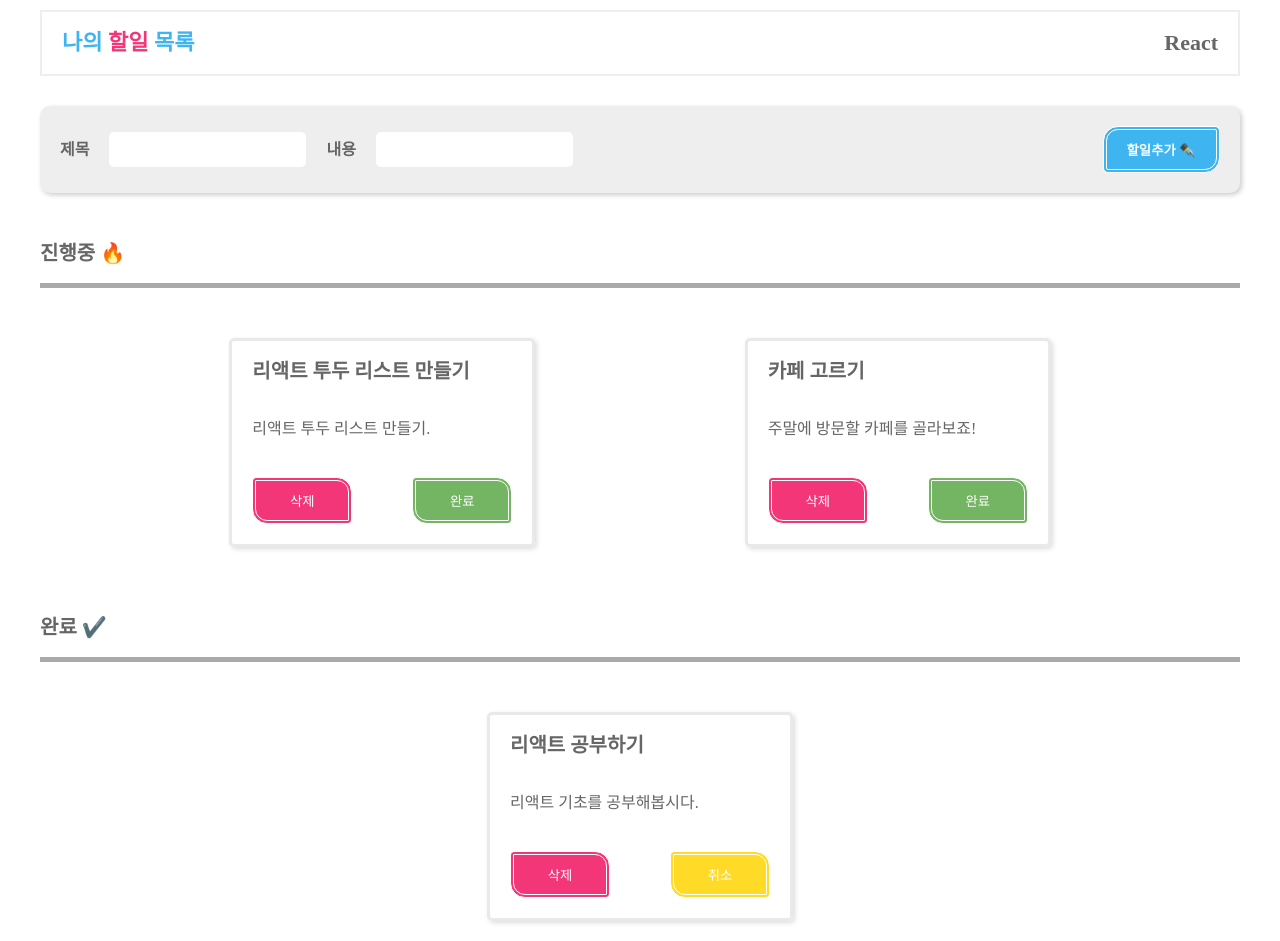
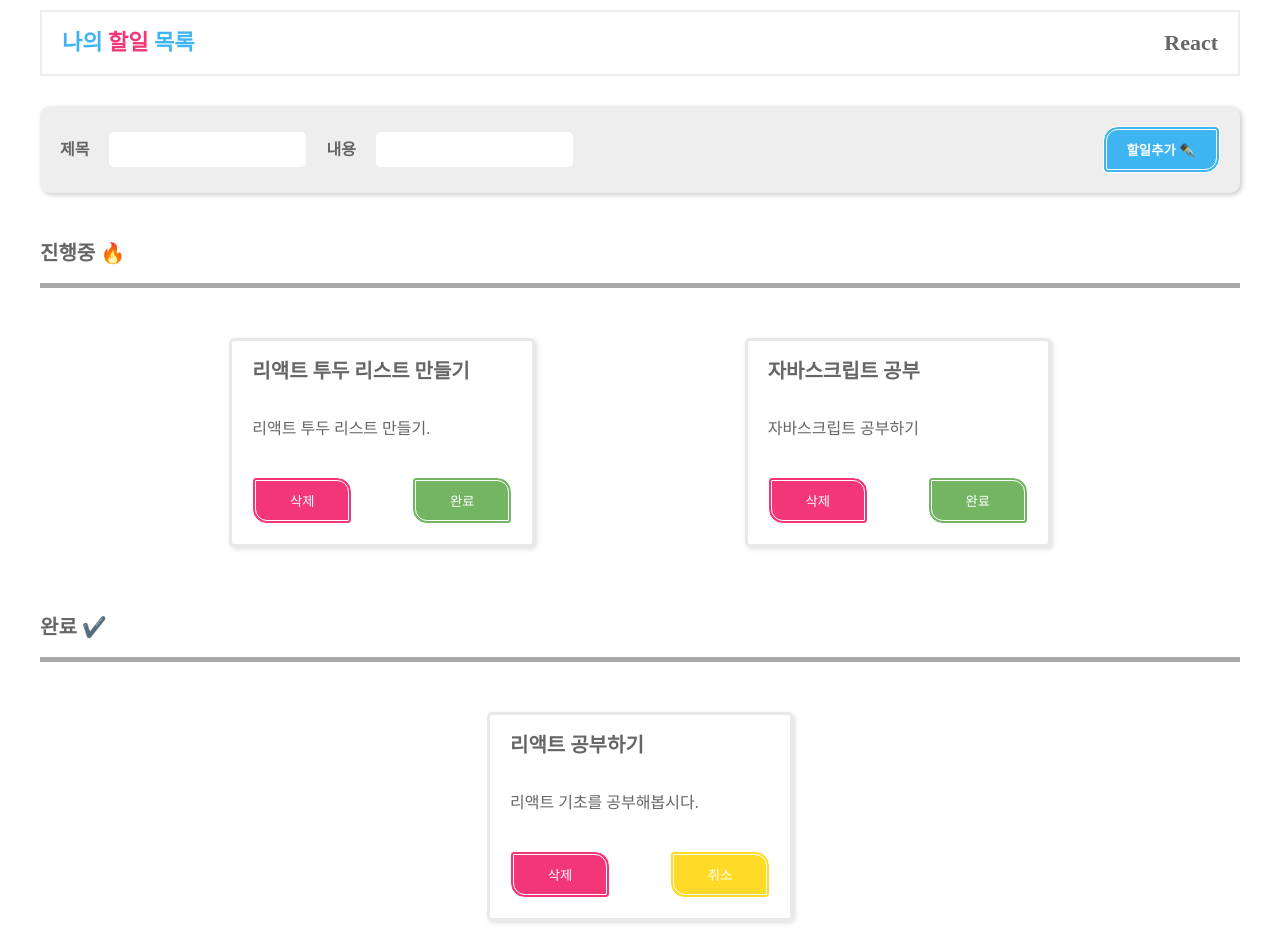
Before and after one commit to allone9425/nbc_todolist, a React (Create React App) app: page / in a window 1280 px wide. Built offline with nearby package versions, Linux system fonts and the light colour scheme; a web font is replaced by a local one.

Commit message:
내일배움캠프 리액트 투두리스트

```diff
--- a/src/App.js
+++ b/src/App.js
@@ -24,8 +24,8 @@ function App() {
     },
     {
       id: 2,
-      title: "카페 고르기",
-      body: "주말에 방문할 카페를 골라보죠!",
+      title: "자바스크립트 공부",
+      body: "자바스크립트 공부하기",
       isDone: false,
     },
     {
```
